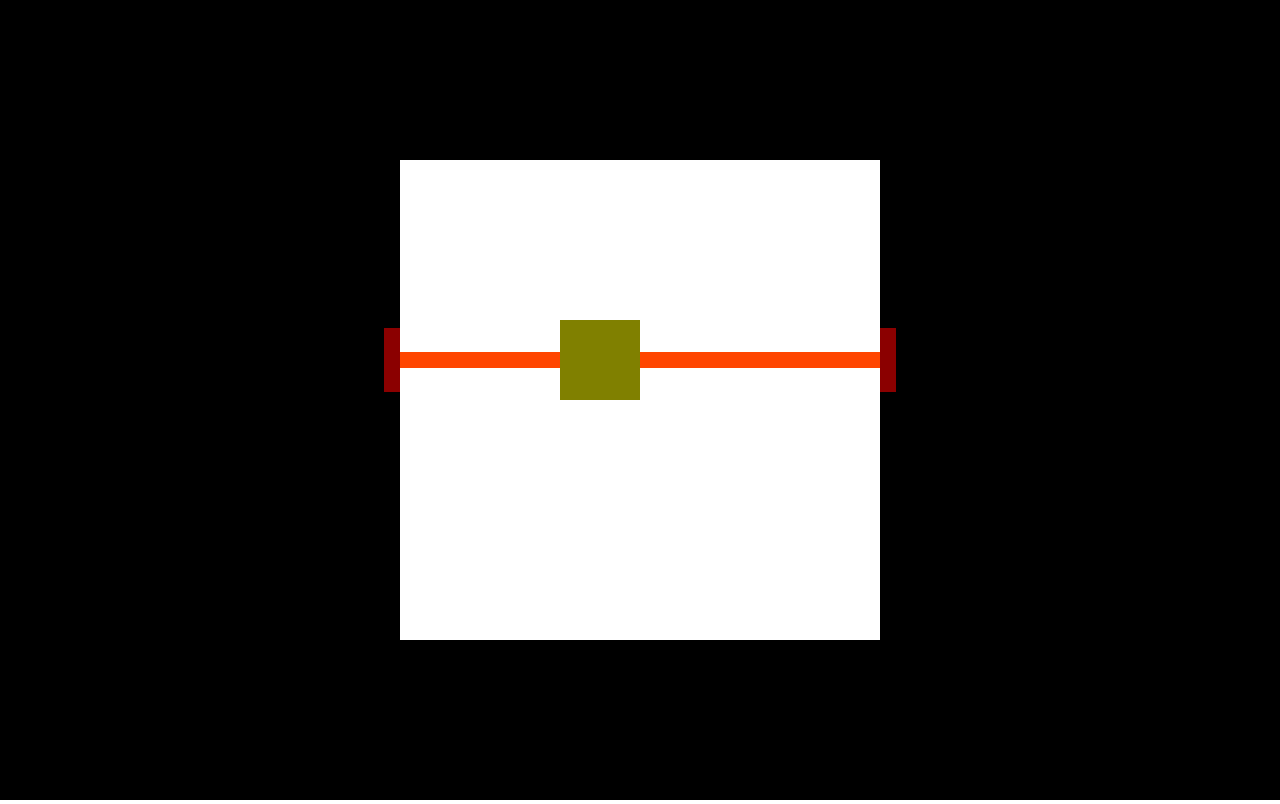
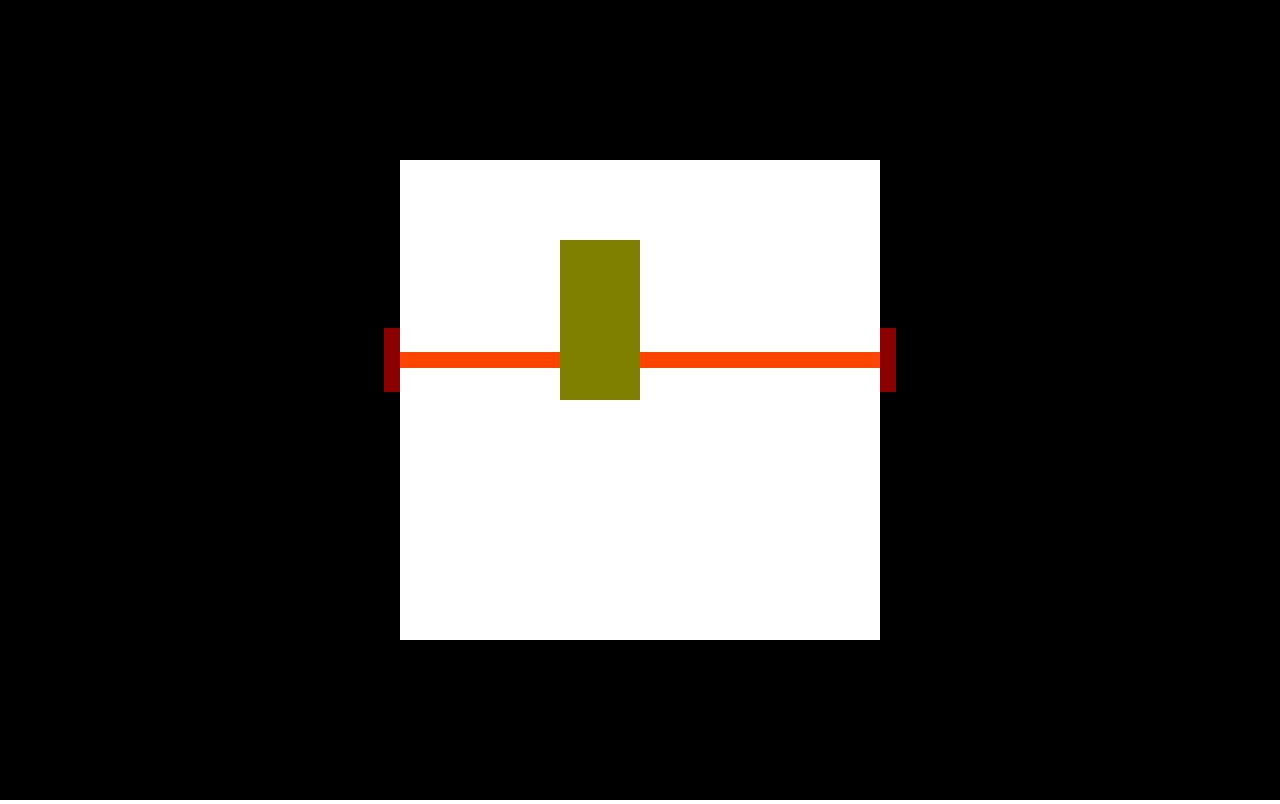
Before and after one commit to hatake-property/hatakedentetsu, a plain HTML site: page index.html in a window 1280 px wide. Drawn offline with Linux system fonts and the light colour scheme.

Commit message:
Update index.html

```diff
--- a/index.html
+++ b/index.html
@@ -163,7 +163,7 @@
 				color[j] = temp;
 			}
 
-			block[0] = new Block(Math.floor(Math.random() * 6), 0, 1, Math.floor(Math.random() * 3) + 1);
+			block[0] = new Block(Math.floor(Math.random() * 6), 0, 1, Math.floor(Math.random() * 2) + 2);
 			block[0].y = 2 - Math.floor(Math.random() * block[0].height);
 
 			for(let i = 0; i < 6; i ++) {
```
